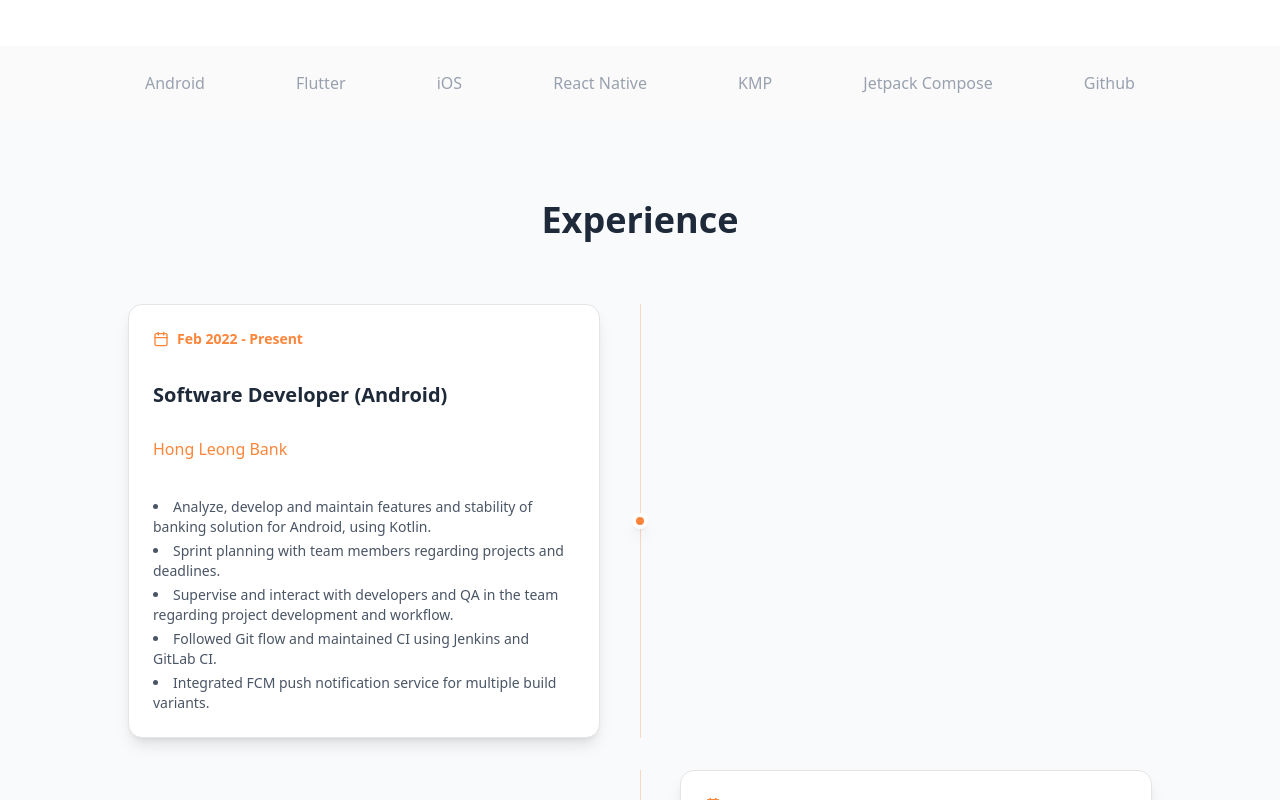
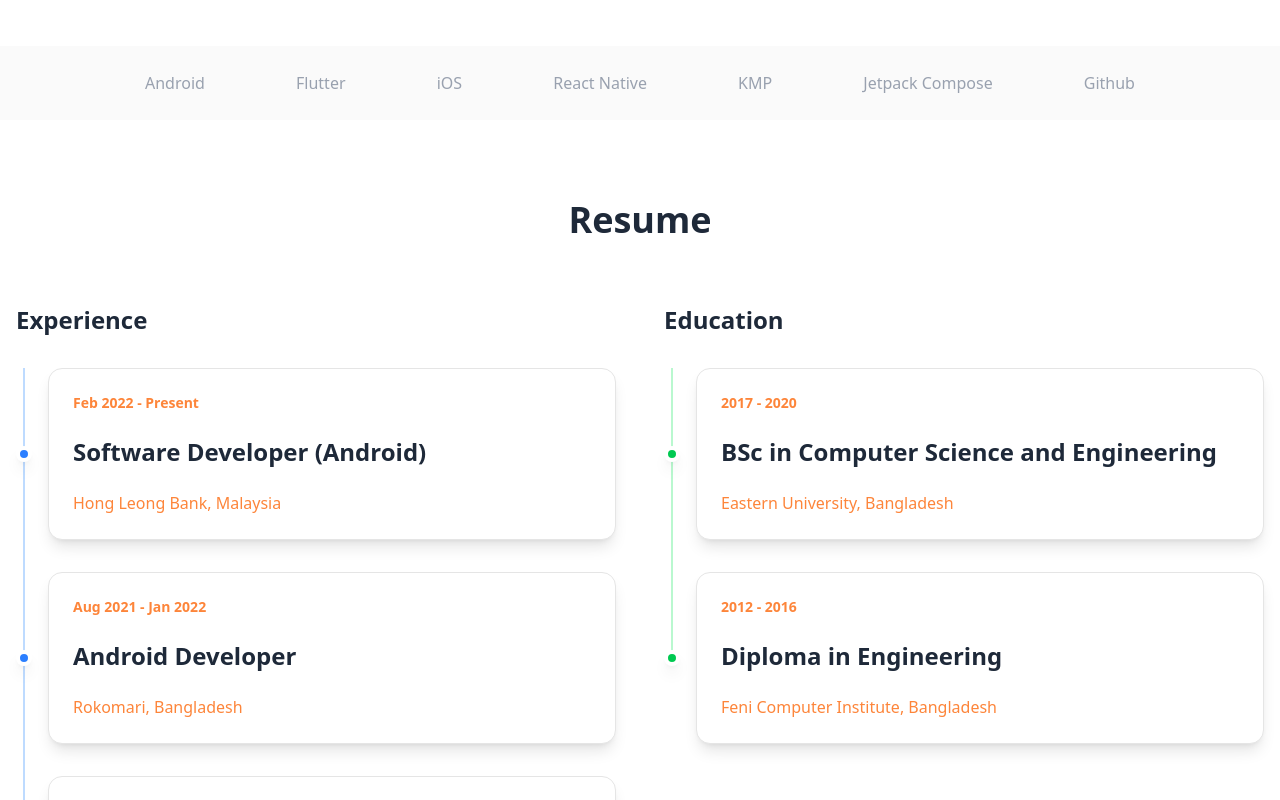
Before and after one commit to samadtalukder/samadtalukder.github.io, a Next.js app: page / in a window 1280 px wide. Shown: the part 680-1480 px from the top of the page. Built offline with nearby package versions, Linux system fonts and the light colour scheme.

Commit message:
Redesign TimelineItem with vertical timeline layout on eft side

```diff
--- a/app/page.tsx
+++ b/app/page.tsx
@@ -2,8 +2,7 @@ import Header from '@/components/layout/Header';
 import Footer from '@/components/layout/Footer';
 import AboutMeSection from '@/components/sections/AboutMeSection';
 import HireMeSection from '@/components/sections/HireMeSection';
-import ExperienceSection from '@/components/sections/ExperienceSection';
-import EducationSection from '@/components/sections/EducationSection';
+import TimelineSection from '@/components/sections/TimelineSection';
 import ProjectsSection from '@/components/sections/ProjectsSection';
 import BlogSection from '@/components/sections/BlogSection';
 import RecommendationsSection from '@/components/sections/RecommendationsSection';
@@ -16,8 +15,7 @@ export default function Home() {
       <main className="min-h-screen">
         <AboutMeSection />
         {/* <HireMeSection /> */}
-        <ExperienceSection />
-        <EducationSection />
+        <TimelineSection />
         <ProjectsSection />
         <BlogSection />
         <RecommendationsSection />
--- a/components/layout/Header.tsx
+++ b/components/layout/Header.tsx
@@ -7,8 +7,8 @@ import { about } from '@/lib/data';
 const navItems = [
   { name: 'About', href: '#about' },
   // { name: 'Skills', href: '#skills' },
-  { name: 'Experience', href: '#experience' },
-  { name: 'Education', href: '#education' },
+  { name: 'Resume', href: '#resume' },
+  // { name: 'Education', href: '#education' },
   { name: 'Projects', href: '#projects' },
   { name: 'Blog', href: '#blog' },
   { name: 'Contact', href: '#contact' },
--- a/components/sections/ExperienceSection.tsx
+++ b/components/sections/ExperienceSection.tsx
@@ -4,7 +4,7 @@ import TimelineItem from '@/components/shared/TimelineItem';
 
 export default function ExperienceSection() {
   return (
-    <section id="experience" className="py-20 bg-gray-50">
+    <section id="experience" className="py-20 bg-white">
       <div className="container mx-auto px-4">
         <ScrollReveal>
           <h2 className="text-4xl font-bold text-center text-gray-800 mb-16">Experience</h2>
@@ -17,7 +17,6 @@ export default function ExperienceSection() {
               title={exp.position}
               subtitle={exp.company}
               period={`${exp.startDate} - ${exp.endDate}`}
-              description={exp.responsibility}
               index={index}
             />
           ))}
--- /dev/null
+++ b/components/sections/TimelineSection.tsx
@@ -0,0 +1,63 @@
+'use client';
+
+import { experience, education } from '@/lib/data';
+import ScrollReveal from '@/components/animations/ScrollReveal';
+import TimelineItem from '@/components/shared/TimelineItem';
+
+export default function TimelineSection() {
+  return (
+    <section id="resume" className="py-20 bg-white">
+      <div className="container mx-auto px-4">
+        <ScrollReveal>
+          <h2 className="text-4xl font-bold text-center text-gray-800 mb-16">
+            Resume
+          </h2>
+        </ScrollReveal>
+
+        <div className="max-w-7xl mx-auto grid grid-cols-1 lg:grid-cols-2 gap-8 lg:gap-12">
+          {/* Experience Column */}
+          <div>
+            <h3 className="text-2xl font-bold text-gray-800 mb-8 text-center lg:text-left">
+              Experience
+            </h3>
+            <div>
+              {experience.map((exp, index) => (
+                <TimelineItem
+                  key={index}
+                  title={exp.position}
+                  subtitle={`${exp.company}, ${exp.location}`}
+                  period={`${exp.startDate} - ${exp.endDate}`}
+                  type="experience"
+                  index={index}
+                  isFirst={index === 0}
+                  isLast={index === experience.length - 1}
+                />
+              ))}
+            </div>
+          </div>
+
+          {/* Education Column */}
+          <div>
+            <h3 className="text-2xl font-bold text-gray-800 mb-8 text-center lg:text-left">
+              Education
+            </h3>
+            <div>
+              {education.map((edu, index) => (
+                <TimelineItem
+                  key={index}
+                  title={edu.degree}
+                  subtitle={`${edu.institution}, ${edu.location}`}
+                  period={`${edu.startYear} - ${edu.endYear}`}
+                  type="education"
+                  index={index}
+                  isFirst={index === 0}
+                  isLast={index === education.length - 1}
+                />
+              ))}
+            </div>
+          </div>
+        </div>
+      </div>
+    </section>
+  );
+}
--- a/components/shared/TimelineItem.tsx
+++ b/components/shared/TimelineItem.tsx
@@ -10,31 +10,59 @@ interface TimelineItemProps {
   period: string;
   description?: string | string[];
   index: number;
+  type?: 'experience' | 'education';
+  isLast?: boolean;
+  isFirst?: boolean;
 }
 
-export default function TimelineItem({ title, subtitle, period, description, index }: TimelineItemProps) {
-  const isLeft = index % 2 === 0;
+export default function TimelineItem({ title, subtitle, period, description, index, type, isLast = false, isFirst = false }: TimelineItemProps) {
+  // Calculate vertical line position
+  const getLinePosition = () => {
+    if (isFirst && isLast) {
+      // Only one item - line from top to center
+      return 'top-0 bottom-1/2';
+    } else if (isFirst) {
+      // First item - line from top to beyond bottom
+      return 'top-0 -bottom-8';
+    } else if (isLast) {
+      // Last item - line from beyond top to center
+      return '-top-8 bottom-1/2';
+    } else {
+      // Middle items - line extends beyond both top and bottom
+      return '-top-8 -bottom-8';
+    }
+  };
 
   return (
     <motion.div
-      initial={{ opacity: 0, x: isLeft ? -50 : 50 }}
-      whileInView={{ opacity: 1, x: 0 }}
+      initial={{ opacity: 0, y: 20 }}
+      whileInView={{ opacity: 1, y: 0 }}
       viewport={{ once: true }}
       transition={{ duration: 0.5, delay: index * 0.1 }}
-      className={`flex flex-col md:flex-row gap-4 md:gap-8 mb-8 ${isLeft ? 'md:flex-row' : 'md:flex-row-reverse'}`}
+      className="relative flex gap-4 pb-8"
     >
-      {/* Content */}
+      {/* Timeline Line and Dot Container */}
+      <div className="relative w-4 flex-shrink-0 self-stretch">
+        {/* Vertical Line - positioned based on item position */}
+        <div className={`absolute left-1/2 -translate-x-1/2 w-0.5 ${getLinePosition()} ${
+          type === 'experience' ? 'bg-blue-200' : 'bg-green-200'
+        }`}></div>
+
+        {/* Dot - positioned at vertical center of the card */}
+        <div className={`absolute left-1/2 top-1/2 -translate-x-1/2 -translate-y-1/2 w-4 h-4 rounded-full border-4 border-white shadow-lg z-10 ${
+          type === 'experience' ? 'bg-blue-500' : 'bg-green-500'
+        }`}></div>
+      </div>
+
+      {/* Content Card */}
       <div className="flex-1">
-        <Card className={`p-6 shadow-lg hover:shadow-xl transition-shadow ${isLeft ? 'md:text-left' : 'md:text-left'}`}>
-          <div className="flex items-center gap-2 mb-2 text-[#FD853A] font-semibold">
-            <Calendar className="w-4 h-4" />
-            <span className="text-sm">{period}</span>
-          </div>
-          <h3 className="text-xl font-bold text-gray-800 mb-1">{title}</h3>
-          <p className="text-[#FD853A] font-medium mb-3">{subtitle}</p>
-
+        <Card className="p-6 shadow-lg hover:shadow-2xl transition-all duration-300 hover:-translate-y-1 hover:bg-[#FD853A] group">
+          <span className="text-sm text-[#FD853A] font-semibold block transition-colors duration-300 group-hover:text-white">{period}</span>
+          <h3 className="text-2xl font-extrabold text-gray-800 leading-tight transition-colors duration-300 group-hover:text-white">{title}</h3>
+          <p className="text-[#FD853A] font-medium transition-colors duration-300 group-hover:text-white">{subtitle}</p>
+{/*
           {description && (
-            <div className={`text-gray-600 space-y-2 ${isLeft ? 'md:text-left' : 'md:text-left'}`}>
+            <div className="text-gray-600 space-y-2 mt-3">
               {Array.isArray(description) ? (
                 <ul className="list-disc list-inside space-y-1">
                   {description.map((item, idx) => (
@@ -45,18 +73,9 @@ export default function TimelineItem({ title, subtitle, period, description, ind
                 <p className="text-sm">{description}</p>
               )}
             </div>
-          )}
+          )} */}
         </Card>
       </div>
-
-      {/* Center dot */}
-      <div className="relative flex items-center justify-center">
-        <div className="absolute w-px h-full bg-[#FD853A]/30"></div>
-        <div className="relative z-10 w-4 h-4 rounded-full bg-[#FD853A] border-4 border-white shadow-lg"></div>
-      </div>
-
-      {/* Spacer for opposite side */}
-      <div className="flex-1 hidden md:block"></div>
     </motion.div>
   );
 }
--- a/public/resume_data.json
+++ b/public/resume_data.json
@@ -120,6 +120,7 @@
       {
          "position": "Software Developer (Android)",
          "company": "Hong Leong Bank",
+         "location": "Malaysia",
          "startDate": "Feb 2022",
          "endDate": "Present",
          "responsibility": [
@@ -133,6 +134,7 @@
       {
          "position": "Android Developer",
          "company": "Rokomari",
+         "location": "Bangladesh",
          "description": "Developed in-house and production applications using Flutter and Java. Collaborated on sprint planning, implemented new features, fixed bugs, and maintained an internal delivery system app. Worked with the UI/UX designer, product manager, and business team.",
          "startDate": "Aug 2021",
          "endDate": "Jan 2022",
@@ -147,6 +149,7 @@
       {
          "position": "Android Developer",
          "company": "Live Technologies Ltd",
+         "location": "Bangladesh",
          "description": "Developed various applications for different clients using Java, Kotlin, and Flutter. Worked closely with designers, engineers, and product managers to deliver great user experiences. Integrated ExoPlayer for live streaming, implemented new features, and fixed bugs.",
          "startDate": "Oct 2017",
          "endDate": "Jul 2021",
@@ -162,13 +165,15 @@
    "education": [
       {
          "degree": "BSc in Computer Science and Engineering",
-         "institution": "Eastern University (BD)",
+         "institution": "Eastern University",
+         "location": "Bangladesh",
          "startYear": 2017,
          "endYear": 2020
       },
       {
          "degree": "Diploma in Engineering",
          "institution": "Feni Computer Institute",
+         "location": "Bangladesh",
          "startYear": 2012,
          "endYear": 2016
       }
--- a/types/resume.ts
+++ b/types/resume.ts
@@ -24,6 +24,7 @@ export interface Skill {
 export interface Experience {
   position: string;
   company: string;
+  location: string;
   startDate: string;
   endDate: string;
   responsibility: string[];
@@ -33,6 +34,7 @@ export interface Experience {
 export interface Education {
   degree: string;
   institution: string;
+  location: string;
   startYear: number;
   endYear: number;
 }
```
